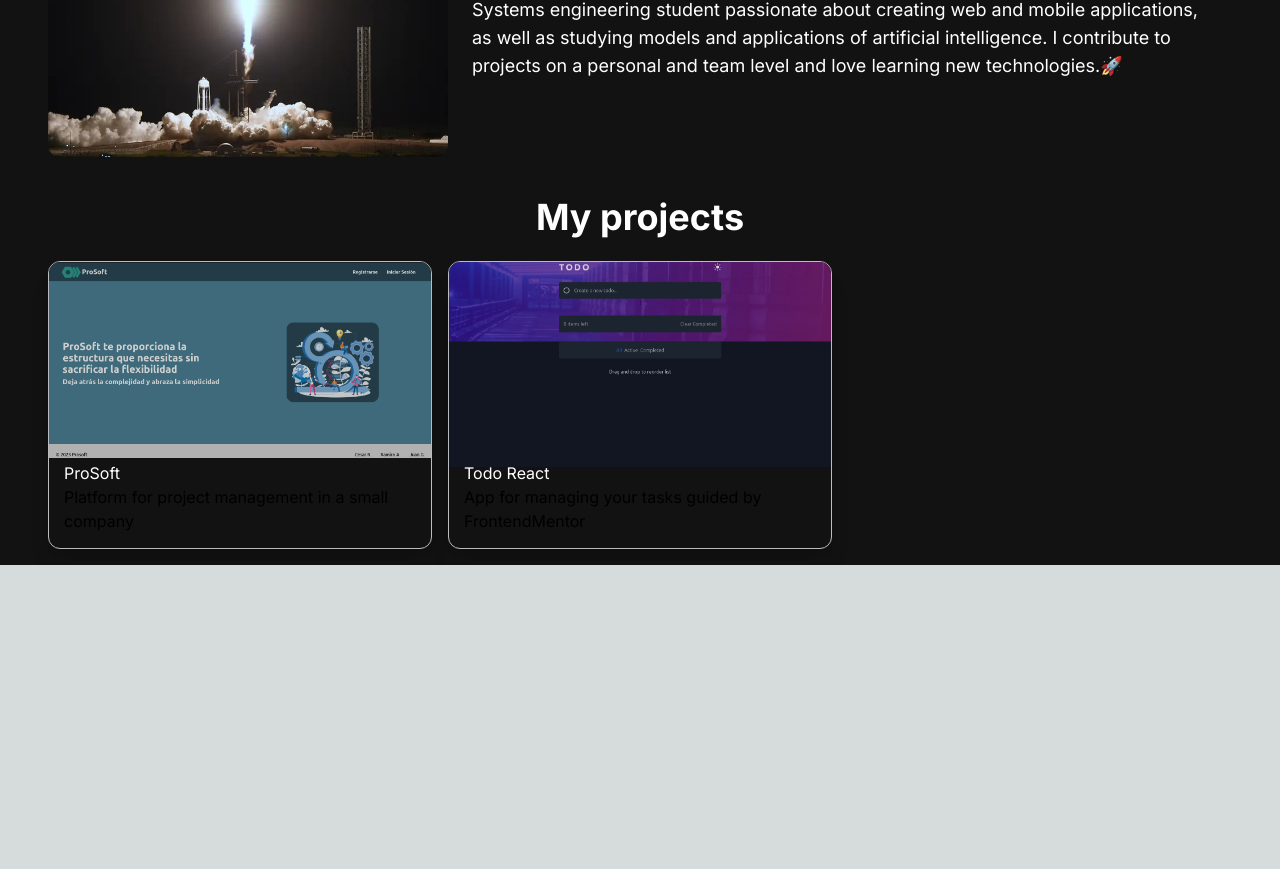
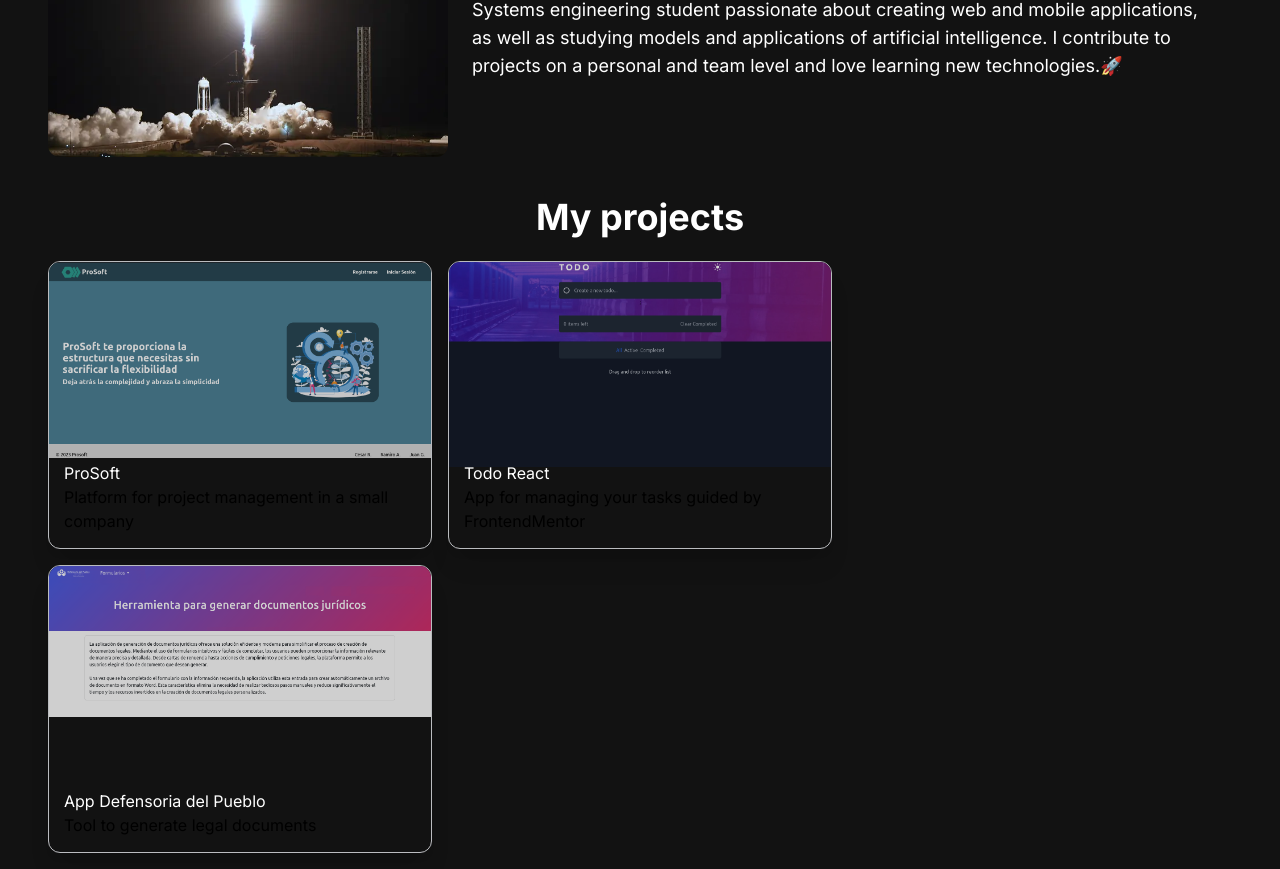
Before and after one commit to ramiro999/Portfolio, a Next.js app: page / in a window 1280 px wide. Shown: the part 950-1819 px from the top of the page. Before the commit the page ends 1515 px from the top, so only its background shows below. Built offline with nearby package versions, Linux system fonts and the light colour scheme.

Commit message:
add new project in ProjectSection

```diff
--- a/src/app/components/Projects/ProjectsSection.tsx
+++ b/src/app/components/Projects/ProjectsSection.tsx
@@ -16,6 +16,11 @@ export const Features = [
     title: "Todo React",
     description: "App for managing your tasks guided by FrontendMentor",
     imgP: "/todo.png"
+  },
+  {
+    title: "App Defensoria del Pueblo",
+    description: "Tool to generate legal documents",
+    imgP: "/defensoria.png"
   },
 ];
 
```
Also changed, not shown: public/defensoria.png (added).
